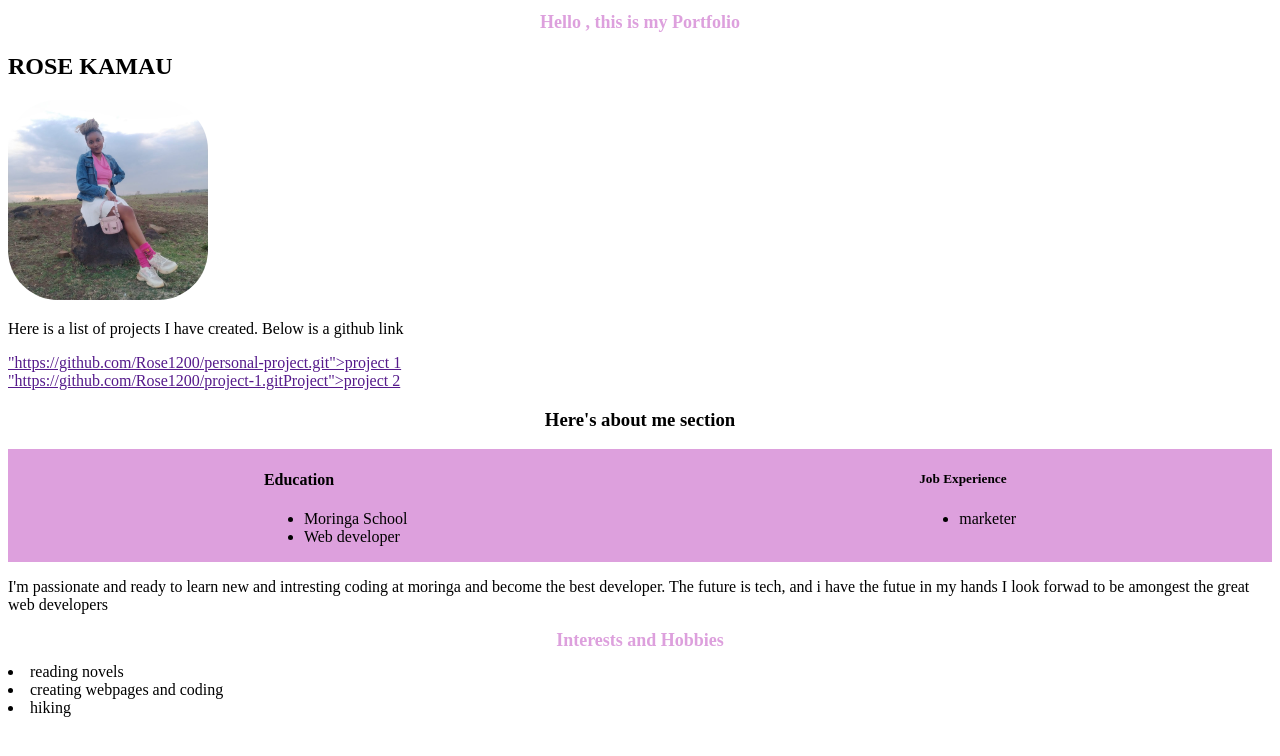
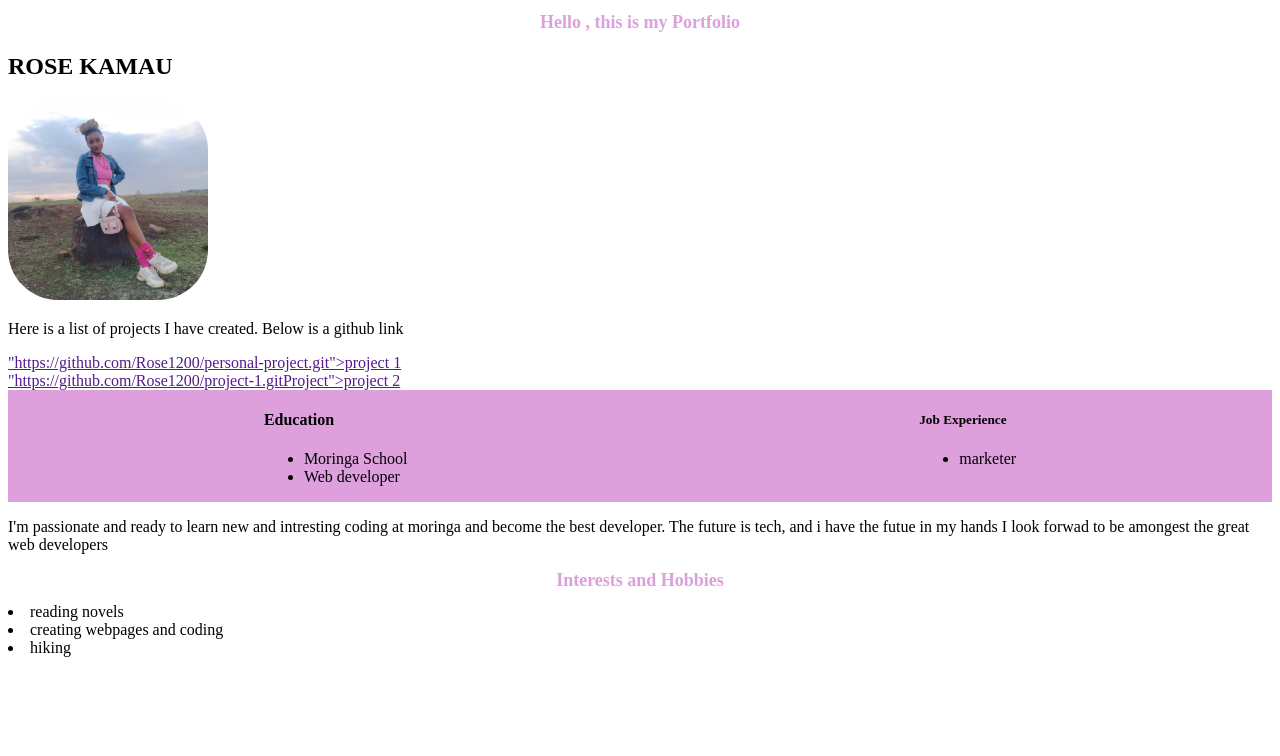
Before and after one commit to Rose1200/Landing-portfolio, a plain HTML site: page index.html in a window 1280 px wide. Drawn offline with Linux system fonts and the light colour scheme.

Commit message:
add changes

```diff
--- a/index.html
+++ b/index.html
@@ -22,7 +22,7 @@
     <a href=>"https://github.com/Rose1200/personal-project.git">project 1<a>
     <a href=>"https://github.com/Rose1200/project-1.gitProject">project 2</a>
 
-    <h3>Here's about me section</h3>
+
     <div class="about-me">
         <div class="Education"> <h4>Education</h4>
             <ul>
```
